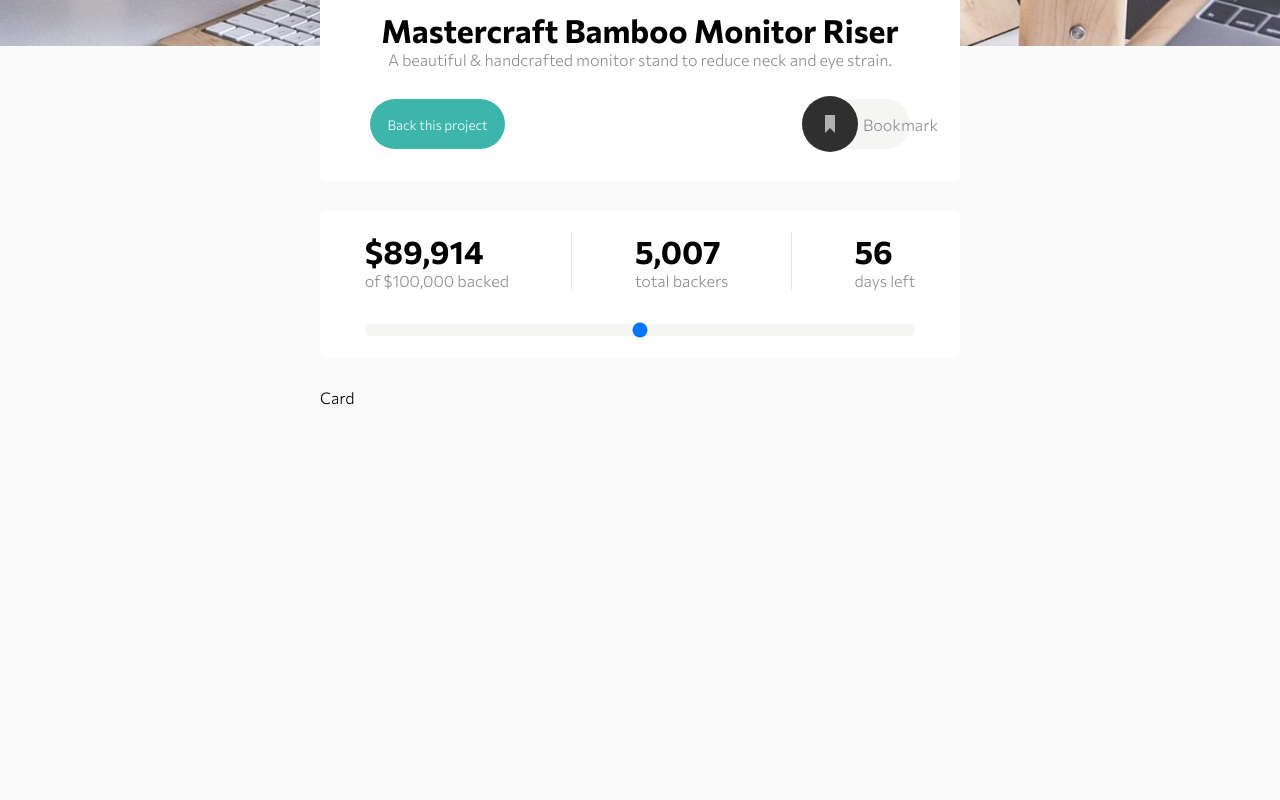
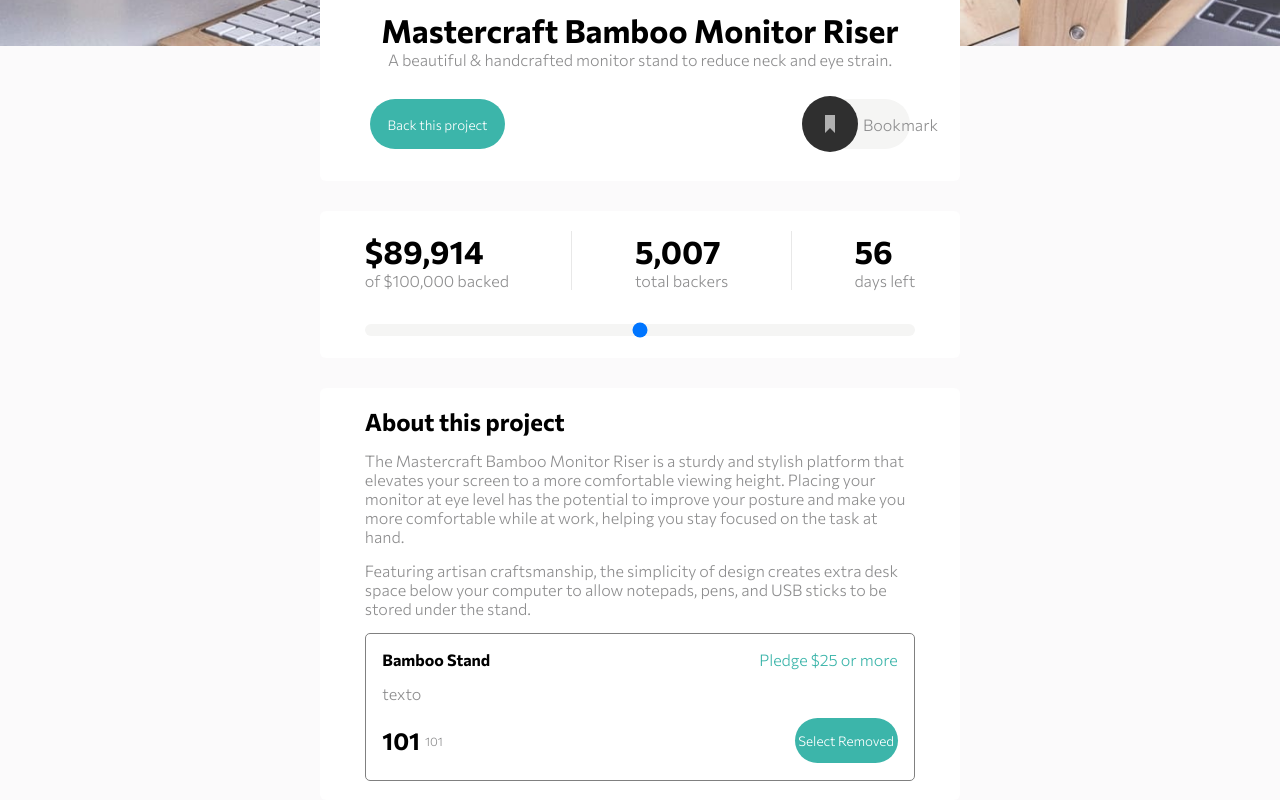
Before and after one commit to IsmaelFe/CrowdFundingPage, a React (Vite) app: page / in a window 1280 px wide. Shown: the part 310-1110 px from the top of the page. Before the commit the page ends 800 px from the top, so only its background shows below. Built offline with nearby package versions, Linux system fonts and the light colour scheme.

Commit message:
Componente Card

```diff
--- a/src/App.jsx
+++ b/src/App.jsx
@@ -18,7 +18,20 @@
       <main className="main">
         <Back_project />
         <Accumulated_project />
-        <div>
+        <div className="container-card">
+          <h2> About this project</h2>
+          <p>
+            The Mastercraft Bamboo Monitor Riser is a sturdy and stylish
+            platform that elevates your screen to a more comfortable viewing
+            height. Placing your monitor at eye level has the potential to
+            improve your posture and make you more comfortable while at work,
+            helping you stay focused on the task at hand.
+          </p>
+          <p>
+            Featuring artisan craftsmanship, the simplicity of design creates
+            extra desk space below your computer to allow notepads, pens, and
+            USB sticks to be stored under the stand.
+          </p>
           <Card />
         </div>
       </main>
--- a/src/components/Card.jsx
+++ b/src/components/Card.jsx
@@ -1,7 +1,28 @@
 import React from "react";
 
 const Card = () => {
-  return <div>Card</div>;
+  let tittle = "Bamboo Stand";
+  let span = "Pledge $25 or more";
+  let text = "texto";
+  let number = 101;
+  let textButton = "Select Removed";
+
+  return (
+    <div className="container-card-1">
+      <div className="container-card-tittle">
+        <h4>{tittle}</h4>
+        <span className="pledge">{span}</span>
+      </div>
+      <p>{text}</p>
+      <div className="container-card-button">
+        <span className="number">
+          {number}
+          <span className="number-text">{number}</span>
+        </span>
+        <button className="select">{textButton}</button>
+      </div>
+    </div>
+  );
 };
 
 export default Card;
--- a/src/index.css
+++ b/src/index.css
@@ -134,3 +134,59 @@
     appearance: none;
     background-color: #F5F5F4;
 }
+
+.container-card {
+    display: flex;
+    flex-direction: column;
+    gap: 15px;
+    background-color: white;
+    border-radius: 6px;
+    padding: 3% 7%;
+}
+
+.container-card-1 {
+    display: flex;
+    flex-direction: column;
+    gap: 15px;
+    border: solid 1px gray;
+    border-radius: 5px;
+    padding: 3%;
+}
+
+.container-card-tittle {
+    display: flex;
+    justify-content: space-between;
+}
+
+.pledge {
+    color: #3CB5AA;
+}
+
+.container-card-button {
+    display: flex;
+    justify-content: space-between;
+    align-items: center;
+}
+
+.select {
+    border-radius: 30px;
+    border: none;
+    width: 20%;
+    height: 45px;
+    background-color: #3CB5AA;
+    color: white;
+}
+
+.number {
+    display: flex;
+    gap: 5px;
+    align-items: center;
+    font-size: 1.5em;
+    font-weight: 700;
+}
+
+.number-text {
+    color: #8E8E8F;
+    font-size: 0.5em;
+    font-weight: 300;
+}
```
